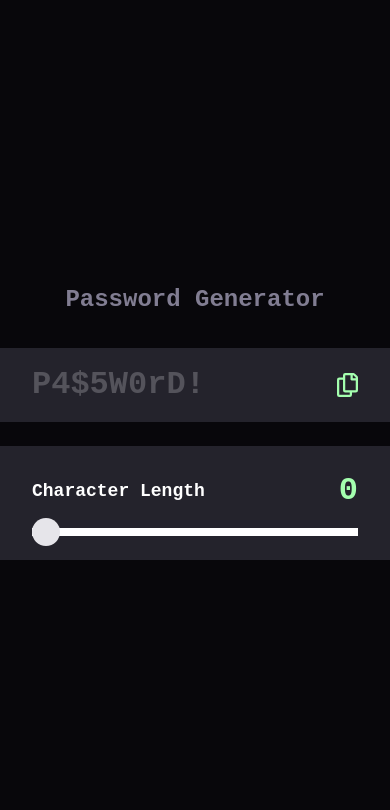
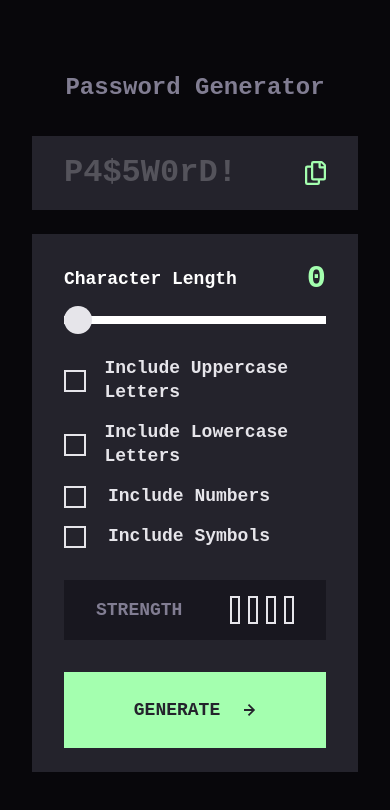
Before and after one commit to AnjelToppo/frontendmentor, a React (Vite) app in the folder password-generator-app/: page / in a window 390 px wide. Shown: the top 810 px of the page. Built offline with nearby package versions, Linux system fonts and the light colour scheme.

Commit message:
Complete ui for desktop and tablet mode

```diff
--- /dev/null
+++ b/password-generator-app/src/components/CheckboxOption.jsx
@@ -0,0 +1,8 @@
+export default function CheckboxOption({checkboxId, labelText}) {
+    return (
+        <li>
+            <label htmlFor={checkboxId}>{labelText}</label>
+            <input type="checkbox" id={checkboxId} name={checkboxId} />
+        </li>
+    )
+}
--- /dev/null
+++ b/password-generator-app/src/components/CheckboxOptions.jsx
@@ -0,0 +1,12 @@
+import CheckboxOption from "./CheckboxOption.jsx";
+
+export default function CheckboxOptions() {
+    return (
+        <ul className="checkbox-options">
+            <CheckboxOption checkboxId={"uppercase-letters"} labelText="Include Uppercase Letters" />
+            <CheckboxOption checkboxId={"lowercase-letters"} labelText="Include Lowercase Letters" />
+            <CheckboxOption checkboxId={"numbers"} labelText="Include Numbers" />
+            <CheckboxOption checkboxId={"symbols"} labelText="Include Symbols" />
+        </ul>
+    )
+}
--- a/password-generator-app/src/components/Options.jsx
+++ b/password-generator-app/src/components/Options.jsx
@@ -1,9 +1,14 @@
 import CharacterLength from "./CharacterLength.jsx";
+import CheckboxOptions from "./CheckboxOptions.jsx";
+import Strength from "./Strength.jsx";
 
 export default function Options() {
     return (
         <div className="options">
             <CharacterLength />
+            <CheckboxOptions />
+            <Strength />
+            <button className="generate-btn" type="button"><span className="generate-btn__text">Generate</span><span className="generate-btn__icon"></span></button>
         </div>
     )
 }
--- a/password-generator-app/src/components/Password.jsx
+++ b/password-generator-app/src/components/Password.jsx
@@ -1,5 +1,3 @@
-import copyIcon from '../assets/images/icon-copy.svg';
-
 export default function Password() {
     return (
         <div className="password-container">
--- /dev/null
+++ b/password-generator-app/src/components/Strength.jsx
@@ -0,0 +1,25 @@
+import {useEffect, useRef, useState} from "react";
+
+export default function Strength() {
+    const strengthLevelRef = useRef();
+    const [strengthLevel, setStrengthLevel] = useState('');
+
+    useEffect(() => {
+        setStrengthLevel(strengthLevelRef.current.dataset.strength);
+    }, [strengthLevel]);
+
+    return (
+        <div className='strength'>
+            <span className='strength__title'>Strength</span>
+            <div ref={strengthLevelRef} className='strength__level' data-strength=''>
+                <span>{strengthLevel}</span>
+                <ul className='bars'>
+                    <li></li>
+                    <li></li>
+                    <li></li>
+                    <li></li>
+                </ul>
+            </div>
+        </div>
+    )
+}
--- a/password-generator-app/src/index.css
+++ b/password-generator-app/src/index.css
@@ -50,6 +50,7 @@ main {
   align-items: center;
   min-height: 100vh;
   background-color: var(--grey-950);
+  padding-inline: 3.2rem;
 }
 
 .password-display {
@@ -184,4 +185,185 @@ main {
   background: var(--grey-850);
 }
 
+.checkbox-options {
+  display: flex;
+  flex-direction: column;
+  gap: var(--spacing-200);
+}
+.checkbox-options li {
+  display: flex;
+  flex-direction: row;
+  gap: var(--spacing-300);
+  align-items: center;
+}
+.checkbox-options li label {
+  color: var(--grey-200);
+  font-family: "JetBrains Mono", monospace, serif;
+  font-size: 1.8rem;
+  font-style: normal;
+  font-weight: 700;
+  line-height: 2.4rem;
+  letter-spacing: 0;
+  order: 2;
+  cursor: pointer;
+}
+.checkbox-options li input[type=checkbox] {
+  position: relative;
+  width: 2rem;
+  height: 2rem;
+}
+.checkbox-options li input[type=checkbox]:before {
+  content: "";
+  display: block;
+  width: 1.8rem;
+  height: 1.8rem;
+  border: 2px solid var(--grey-200);
+  background: var(--grey-800);
+  cursor: pointer;
+  transition: background-color 0.2s ease-in, border-color 0.2s ease-in;
+}
+.checkbox-options li input[type=checkbox]:hover::before {
+  border-color: var(--green-200);
+}
+.checkbox-options li input[type=checkbox]:checked:before {
+  border-color: var(--green-200);
+}
+.checkbox-options li input[type=checkbox]:checked::after {
+  position: absolute;
+  top: 1px;
+  left: 1px;
+  width: 1.4rem;
+  height: 1.1rem;
+  display: block;
+  content: url("../src/assets/images/icon-check.svg");
+  background-color: var(--green-200);
+  padding: 4px 3px;
+}
+
+.strength {
+  display: flex;
+  flex-direction: row;
+  justify-content: space-between;
+  align-items: center;
+  padding: var(--spacing-200) var(--spacing-400);
+  background-color: var(--grey-850);
+}
+.strength__title {
+  color: var(--grey-600);
+  font-family: "JetBrains Mono", monospace, serif;
+  font-size: 1.8rem;
+  font-style: normal;
+  font-weight: 700;
+  line-height: 2.4rem;
+  letter-spacing: 0;
+  text-transform: uppercase;
+}
+.strength__level {
+  display: flex;
+  flex-direction: row;
+  gap: var(--spacing-200);
+  align-items: center;
+}
+.strength__level[data-strength=too-weak] li:nth-child(1) {
+  border-color: var(--red-500);
+  background-color: var(--red-500);
+}
+.strength__level[data-strength=weak] li:nth-child(1) {
+  border-color: var(--orange-400);
+  background-color: var(--orange-400);
+}
+.strength__level[data-strength=weak] li:nth-child(2) {
+  border-color: var(--orange-400);
+  background-color: var(--orange-400);
+}
+.strength__level[data-strength=medium] li:nth-child(1) {
+  border-color: var(--yellow-300);
+  background-color: var(--yellow-300);
+}
+.strength__level[data-strength=medium] li:nth-child(2) {
+  border-color: var(--yellow-300);
+  background-color: var(--yellow-300);
+}
+.strength__level[data-strength=medium] li:nth-child(3) {
+  border-color: var(--yellow-300);
+  background-color: var(--yellow-300);
+}
+.strength__level[data-strength=strong] li:nth-child(1) {
+  border-color: var(--green-200);
+  background-color: var(--green-200);
+}
+.strength__level[data-strength=strong] li:nth-child(2) {
+  border-color: var(--green-200);
+  background-color: var(--green-200);
+}
+.strength__level[data-strength=strong] li:nth-child(3) {
+  border-color: var(--green-200);
+  background-color: var(--green-200);
+}
+.strength__level[data-strength=strong] li:nth-child(4) {
+  border-color: var(--green-200);
+  background-color: var(--green-200);
+}
+.strength__level span {
+  color: var(--grey-200);
+  font-family: "JetBrains Mono", monospace, serif;
+  font-size: 2.4rem;
+  font-style: normal;
+  font-weight: 700;
+  line-height: 3.2rem;
+  letter-spacing: 0;
+  text-transform: uppercase;
+}
+
+.bars {
+  display: flex;
+  flex-direction: row;
+  gap: var(--spacing-100);
+}
+.bars li {
+  list-style: none;
+  width: 1rem;
+  height: 2.8rem;
+  border: 2px solid var(--grey-200);
+}
+
+.generate-btn {
+  display: flex;
+  flex-direction: row;
+  gap: var(--spacing-300);
+  justify-content: center;
+  align-items: center;
+  padding-top: var(--spacing-300);
+  padding-bottom: var(--spacing-300);
+  border: 2px solid var(--green-200);
+  background-color: var(--green-200);
+  cursor: pointer;
+  transition: background-color 0.2s ease-in;
+}
+.generate-btn:hover {
+  background-color: transparent;
+}
+.generate-btn:hover .generate-btn__text {
+  color: var(--green-200);
+}
+.generate-btn:hover .generate-btn__icon {
+  background-color: var(--green-200);
+}
+.generate-btn__text {
+  color: var(--grey-800);
+  font-family: "JetBrains Mono", monospace, serif;
+  font-size: 1.8rem;
+  font-style: normal;
+  font-weight: 700;
+  line-height: 2.4rem;
+  letter-spacing: 0;
+  text-transform: uppercase;
+}
+.generate-btn__icon {
+  mask: url("../src/assets/images/icon-arrow-right.svg");
+  width: 1.2rem;
+  height: 1.2rem;
+  background-color: var(--grey-800);
+}
+
 /*# sourceMappingURL=index.css.map */
--- a/password-generator-app/src/index.sass
+++ b/password-generator-app/src/index.sass
@@ -5,6 +5,8 @@ $typography-1: (font-size: 3.2rem, line-height: 4.2rem)
 $typography-2: (font-size: 2.4rem, line-height: 3.2rem)
 $typography-3: (font-size: 1.8rem, line-height: 2.4rem)
 $typography-4: (font-size: 1.6rem, line-height: 2rem)
+
+$levels: ('too-weak': var(--red-500), 'weak': var(--orange-400),  'medium': var(--yellow-300),  'strong': var(--green-200))
 
 @font-face
   font-family: 'JetBrains Mono', monospace, serif
@@ -35,6 +37,16 @@ $typography-4: (font-size: 1.6rem, line-height: 2rem)
   justify-content: $justify
   align-items: $align
 
+@mixin strength-bar($levels-map)
+  $index: 1
+  @each $level-name, $level-color in $levels
+    &[data-strength=#{$level-name}]
+      @for $times from 1 through $index
+        li:nth-child(#{$times})
+          border-color: #{$level-color}
+          background-color: $level-color
+    $index: $index + 1
+
 *
   box-sizing: border-box
   padding: 0
@@ -54,6 +66,7 @@ main
   @include flex($align: center, $justify: center)
   min-height: 100vh
   background-color: var(--grey-950)
+  padding-inline: 3.2rem
 
 .password-display
   @include flex($direction: column, $gap: var(--spacing-400))
@@ -137,3 +150,104 @@ main
     &:hover
       border: 2px solid var(--green-200)
       background: var(--grey-850)
+
+.checkbox-options
+  @include flex(column, var(--spacing-200))
+
+  li
+    @include flex($gap: var(--spacing-300), $align: center)
+
+    label
+      @include text-preset(var(--grey-200), $typography-3...)
+      order: 2
+      cursor: pointer
+
+    input[type=checkbox]
+      position: relative
+      width: 2rem
+      height: 2rem
+
+      &:before
+        content: ""
+        display: block
+        width: 1.8rem
+        height: 1.8rem
+        border: 2px solid var(--grey-200)
+        background: var(--grey-800)
+        cursor: pointer
+        transition: background-color 0.2s ease-in, border-color 0.2s ease-in
+
+      &:hover::before
+        border-color: var(--green-200)
+
+      &:checked:before
+        border-color: var(--green-200)
+
+      &:checked::after
+        position: absolute
+        top: 1px
+        left: 1px
+        width: 1.4rem
+        height: 1.1rem
+        display: block
+        content: url("../src/assets/images/icon-check.svg")
+        background-color: var(--green-200)
+        padding: 4px 3px
+
+.strength
+  @include flex($justify: space-between, $align: center)
+  padding: var(--spacing-200) var(--spacing-400)
+  background-color: var(--grey-850)
+
+  &__title
+    @include text-preset(var(--grey-600), $typography-3...)
+    text-transform: uppercase
+
+  &__level
+    @include flex($gap: var(--spacing-200), $align: center)
+    @include strength-bar($levels)
+
+
+
+    span
+      @include text-preset(var(--grey-200), $typography-2...)
+      text-transform: uppercase
+
+
+.bars
+  @include flex($gap: var(--spacing-100))
+
+  li
+    list-style: none
+    width: 1rem
+    height: 2.8rem
+    border: 2px solid var(--grey-200)
+
+.generate-btn
+  @include flex($gap: var(--spacing-300), $align: center, $justify: center)
+  padding:
+    top: var(--spacing-300)
+    bottom: var(--spacing-300)
+  border: 2px solid var(--green-200)
+  background-color: var(--green-200)
+  cursor: pointer
+  transition: background-color 0.2s ease-in
+
+  &:hover
+    background-color: transparent
+
+  &:hover &__text
+      color: var(--green-200)
+
+  &:hover &__icon
+    background-color: var(--green-200)
+
+  &__text
+    @include text-preset(var(--grey-800), $typography-3...)
+    text-transform: uppercase
+
+  &__icon
+    mask: url("../src/assets/images/icon-arrow-right.svg")
+    width: 1.2rem
+    height: 1.2rem
+    background-color: var(--grey-800)
```
Also changed, not shown: password-generator-app/src/components/PasswordDisplay.jsx (+0 -12 lines), 1 other file (tests, documents, lock files or other folders).
